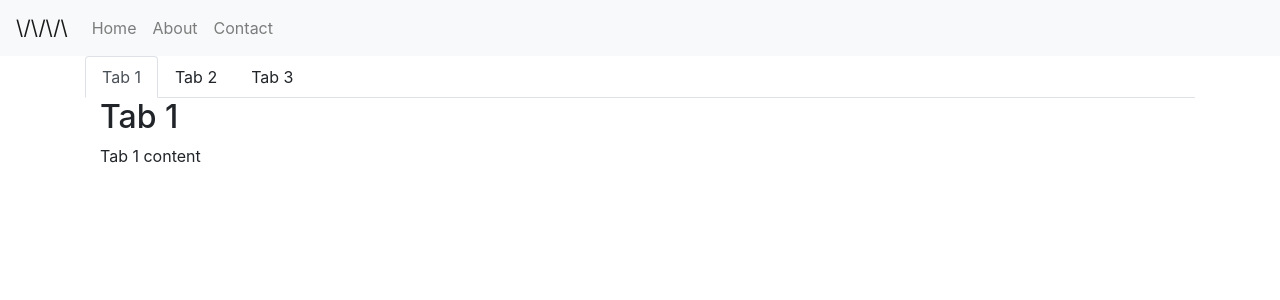
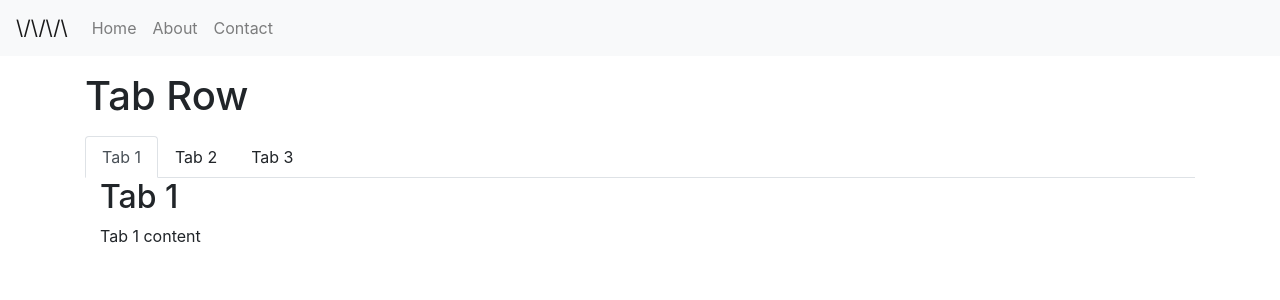
Before and after one commit to wyattmunson/quick-react, a React (Create React App) app: page /tabs in a window 1280 px wide. Shown: the top 300 px of the page. Built offline with nearby package versions, Linux system fonts and the light colour scheme.

Commit message:
add tabs

```diff
--- a/src/App.css
+++ b/src/App.css
@@ -1,36 +1,15 @@
-/* .App {
-  text-align: center;
+/* GENERAL */
+
+.pageHeader {
+  margin-top: 1rem;
 }
 
-.App-logo {
-  animation: App-logo-spin infinite 20s linear;
-  height: 40vmin;
-}
-
-.App-header {
-  background-color: #282c34;
-  min-height: 100vh;
-  display: flex;
-  flex-direction: column;
-  align-items: center;
-  justify-content: center;
-  font-size: calc(10px + 2vmin);
-  color: white;
-}
-
-.App-link {
-  color: #61dafb;
-}
-
-@keyframes App-logo-spin {
-  from {
-    transform: rotate(0deg);
-  }
-  to {
-    transform: rotate(360deg);
-  }
-} */
+/* TAN ROW */
 
 .tabRow a:hover {
   cursor: pointer !important;
 }
+
+.tabRow {
+  margin-top: 1em;
+}
--- a/src/components/staticPages/About.js
+++ b/src/components/staticPages/About.js
@@ -4,7 +4,7 @@ export default class About extends React.Component {
   render() {
     return (
       <div className="container">
-        <h1>About</h1>
+        <h1 className="pageHeader">About</h1>
         <p>About us? Who's askin.</p>
       </div>
     );
--- a/src/components/staticPages/Contact.js
+++ b/src/components/staticPages/Contact.js
@@ -4,7 +4,7 @@ export default class Contact extends React.Component {
   render() {
     return (
       <div className="container">
-        <h1>Contact</h1>
+        <h1 className="pageHeader">Contact</h1>
         <p>Contact us anytime, day or night.</p>
       </div>
     );
--- a/src/components/staticPages/Home.js
+++ b/src/components/staticPages/Home.js
@@ -4,7 +4,7 @@ export default class Home extends React.Component {
   render() {
     return (
       <div className="container">
-        <div class="jumbotron">
+        <div class="jumbotron pageHeader">
           <h1 class="display-4">Hello, localhost!</h1>
           <p class="lead">Welcome to the quick-react starter page.</p>
           <p>
--- a/src/components/staticPages/NotFound404.js
+++ b/src/components/staticPages/NotFound404.js
@@ -3,12 +3,12 @@ import React from "react";
 export default class NotFound404 extends React.Component {
   render() {
     return (
-      <div className="caontainer">
-        <h1>It's not you, it's me.</h1>
+      <div className="container text-center">
+        <h1 className="pageHeader">It's not you, it's me.</h1>
         <code>404 - Not Found</code>
         <p>
           That page doesn't exist anymore, or never did. Either way, it's not
-          here right now.
+          here now.
         </p>
       </div>
     );
--- a/src/components/tabs/Tabs.js
+++ b/src/components/tabs/Tabs.js
@@ -28,6 +28,7 @@ export default class Tabs extends React.Component {
     const { activeTab } = this.state;
     return (
       <div className="container">
+        <h1 className="pageHeader">Tab Row </h1>
         <div className="tabRow">
           <ul className="nav nav-tabs">
             <li
```
